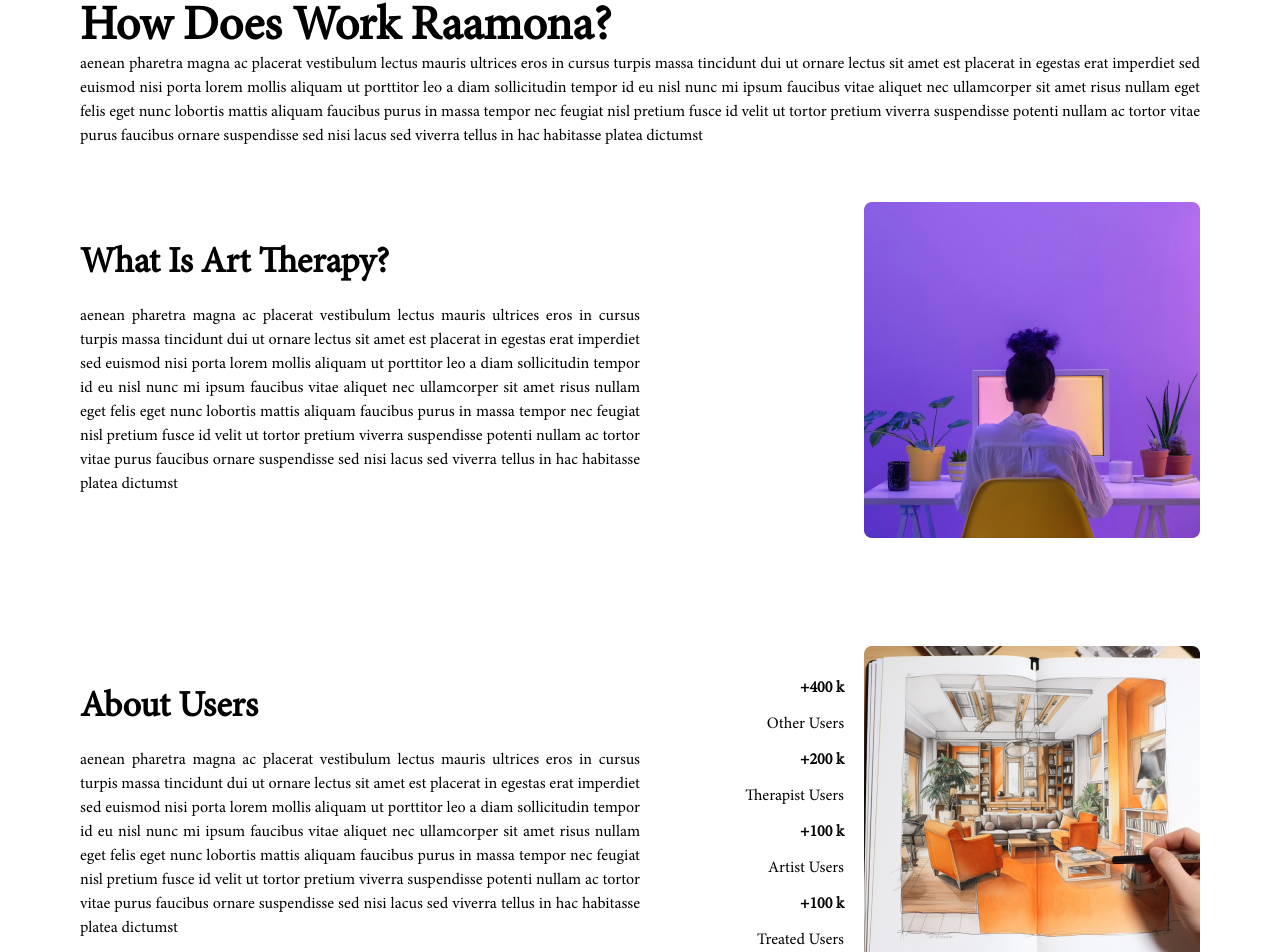
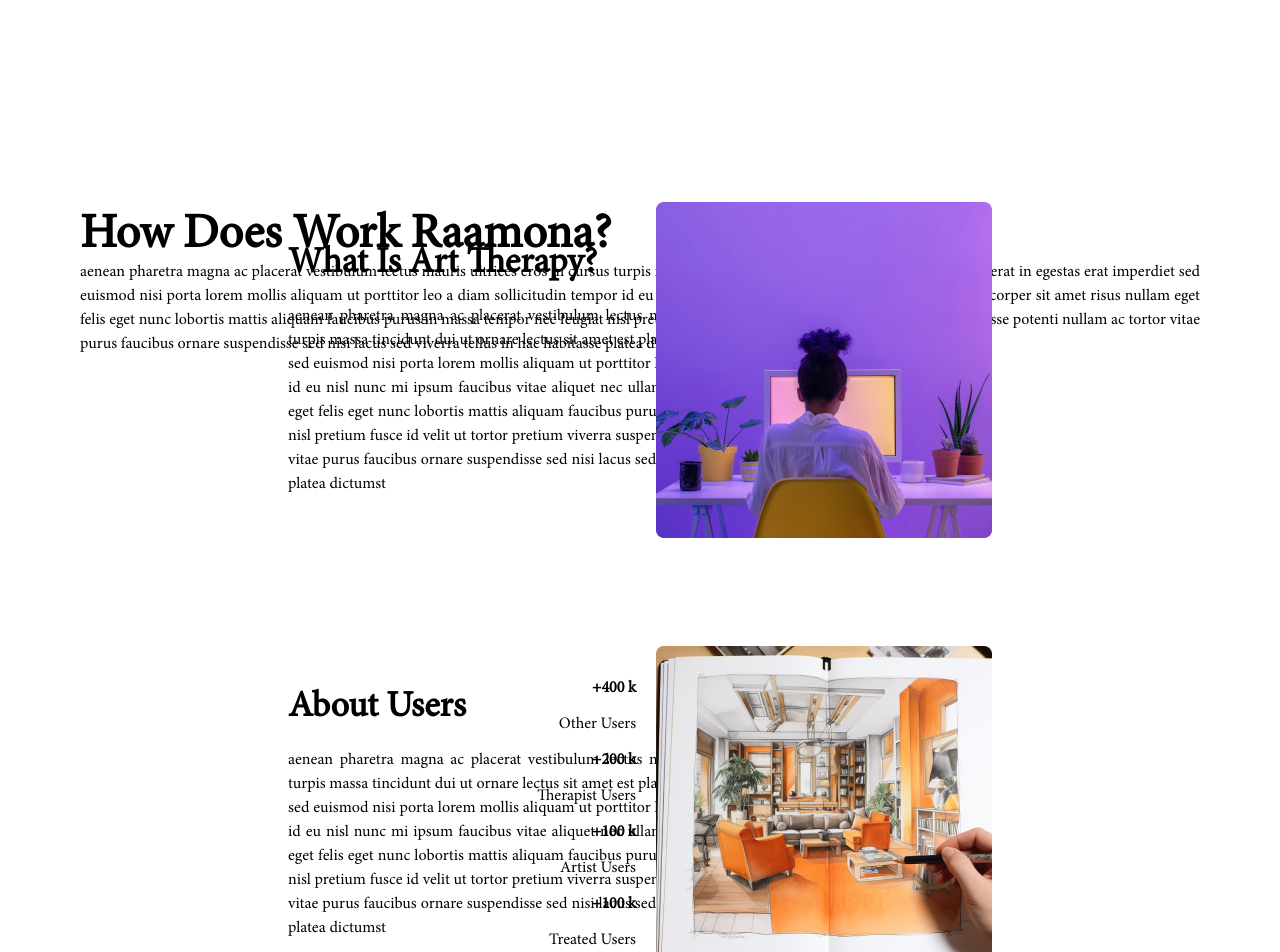
Before and after one commit to zahra-hsb/raamona-parallax, a Next.js app: page / in a window 1280 px wide. Shown: the part 1890-2842 px from the top of the page. Built offline with nearby package versions, Linux system fonts and the light colour scheme; a web font is replaced by a local one.

Commit message:
footer bg added and some animation added to raamona info on scroll event

```diff
--- a/src/components/homeComponents/Footer/index.jsx
+++ b/src/components/homeComponents/Footer/index.jsx
@@ -23,12 +23,12 @@ const Footer = ({ isShow }) => {
             <footer className="w-full py-10 px-20">
                 {isShow &&
                     <>
-                        <section className="w-full rounded-2xl bg-amber-50 px-28 flex flex-col pt-20">
+                        <section className="w-full bg-footer h-full rounded-2xl bg-amber-50 px-28 flex flex-col pt-72 bg-cover">
                             <form className="w-full">
                                 <div className="w-full flex relative">
                                     <input type="text" className=" w-full p-3 rounded-md border backdrop-blur-3xl" placeholder="Enter Your Email..." />
                                     <Button
-                                        children={
+                                        text={
                                             <>
                                                 Join Us
                                                 <Image src={Join} alt="join raamona" />
--- a/src/components/homeComponents/InfoSection/index.jsx
+++ b/src/components/homeComponents/InfoSection/index.jsx
@@ -1,20 +1,20 @@
 import Image from "next/image"
 
-const InfoSection = ({ title, details, pic, usersDetail }) => {
+const InfoSection = ({ title, details, pic, usersDetail, style, imageMotion }) => {
     return (
         <>
-            <div className="w-full flex justify-between items-center py-10">
+            <div className={`w-full flex justify-between items-center py-10 ${style}`}>
                 <div className="w-1/2 flex flex-col gap-5 py-14">
                     <h3 className="text-4xl">{title}</h3>
                     <p className="text-justify">
                         {details}
                     </p>
                 </div>
-                <div className="flex gap-5 justify-end items-center">
-                    <div className="flex flex-col gap-3">
+                <div className={`flex gap-5 justify-end items-center ${imageMotion}`}>
+                    <div className={`flex flex-col gap-3 ${imageMotion}`}>
                         {usersDetail}
                     </div>
-                    <Image src={pic} alt="raamona info" />
+                    <Image src={pic} alt="raamona info" className={`${imageMotion}`} />
                 </div>
             </div>
         </>
--- a/src/components/homeComponents/RaamonaInfo/index.jsx
+++ b/src/components/homeComponents/RaamonaInfo/index.jsx
@@ -1,20 +1,46 @@
 import InfoSection from "../InfoSection"
 import infoPic1 from '../../../../public/images/info/1.png'
 import infoPic2 from '../../../../public/images/info/2.png'
+import { useEffect, useState } from "react"
 
 const RaamonaInfo = () => {
+
+    const [show, setShow] = useState(false)
+
+    function handleScroll(e) {
+
+        if (window.scrollY > 1200) {
+            setShow(true)
+        } else {
+            setShow(false)
+        }
+    }
+    useEffect(() => {
+        window.addEventListener('scroll', handleScroll)
+
+        return () => window.removeEventListener('scroll', handleScroll);
+    }, [])
     return (
         <>
-            <section className="py-8 px-20">
-                <div>
+            <section className="py-8 px-20 overflow-hidden">
+                {scroll} {show}
+                <div className={`${show ? `translate-y-0` : `translate-y-52`} transition-all duration-1000`}>
                     <h3 className="text-5xl font-extrabold`">How Does Work Raamona?</h3>
                     <p className="text-justify">
                         aenean pharetra magna ac placerat vestibulum lectus mauris ultrices eros in cursus turpis massa tincidunt dui ut ornare lectus sit amet est placerat in egestas erat imperdiet sed euismod nisi porta lorem mollis aliquam ut porttitor leo a diam sollicitudin tempor id eu nisl nunc mi ipsum faucibus vitae aliquet nec ullamcorper sit amet risus nullam eget felis eget nunc lobortis mattis aliquam faucibus purus in massa tempor nec feugiat nisl pretium fusce id velit ut tortor pretium viverra suspendisse potenti nullam ac tortor vitae purus faucibus ornare suspendisse sed nisi lacus sed viverra tellus in hac habitasse platea dictumst
                     </p>
                 </div>
-                <InfoSection title={'What Is Art Therapy?'} details={'aenean pharetra magna ac placerat vestibulum lectus mauris ultrices eros in cursus turpis massa tincidunt dui ut ornare lectus sit amet est placerat in egestas erat imperdiet sed euismod nisi porta lorem mollis aliquam ut porttitor leo a diam sollicitudin tempor id eu nisl nunc mi ipsum faucibus vitae aliquet nec ullamcorper sit amet risus nullam eget felis eget nunc lobortis mattis aliquam faucibus purus in massa tempor nec feugiat nisl pretium fusce id velit ut tortor pretium viverra suspendisse potenti nullam ac tortor vitae purus faucibus ornare suspendisse sed nisi lacus sed viverra tellus in hac habitasse platea dictumst'} pic={infoPic1} />
+                <InfoSection
+                    imageMotion={`${show ? 'translate-x-0' : '-translate-x-52'} transition-all duration-1000`}
+                    style={`${show ? 'translate-x-0' : 'translate-x-52'} transition-all duration-1000`}
+                    title={'What Is Art Therapy?'}
+                    details={'aenean pharetra magna ac placerat vestibulum lectus mauris ultrices eros in cursus turpis massa tincidunt dui ut ornare lectus sit amet est placerat in egestas erat imperdiet sed euismod nisi porta lorem mollis aliquam ut porttitor leo a diam sollicitudin tempor id eu nisl nunc mi ipsum faucibus vitae aliquet nec ullamcorper sit amet risus nullam eget felis eget nunc lobortis mattis aliquam faucibus purus in massa tempor nec feugiat nisl pretium fusce id velit ut tortor pretium viverra suspendisse potenti nullam ac tortor vitae purus faucibus ornare suspendisse sed nisi lacus sed viverra tellus in hac habitasse platea dictumst'} pic={infoPic1} />
 
-                <InfoSection title={'About Users'} details={'aenean pharetra magna ac placerat vestibulum lectus mauris ultrices eros in cursus turpis massa tincidunt dui ut ornare lectus sit amet est placerat in egestas erat imperdiet sed euismod nisi porta lorem mollis aliquam ut porttitor leo a diam sollicitudin tempor id eu nisl nunc mi ipsum faucibus vitae aliquet nec ullamcorper sit amet risus nullam eget felis eget nunc lobortis mattis aliquam faucibus purus in massa tempor nec feugiat nisl pretium fusce id velit ut tortor pretium viverra suspendisse potenti nullam ac tortor vitae purus faucibus ornare suspendisse sed nisi lacus sed viverra tellus in hac habitasse platea dictumst'} pic={infoPic2} usersDetail={<>
+                <InfoSection
+                    imageMotion={`${show ? 'translate-x-0 translate-y-0' : '!-translate-x-52'} transition-all duration-1000`}
+                    style={`${show ? 'translate-x-0 translate-y-0' : 'translate-x-52'} transition-all duration-1000`}
+                    title={'About Users'}
+                    details={'aenean pharetra magna ac placerat vestibulum lectus mauris ultrices eros in cursus turpis massa tincidunt dui ut ornare lectus sit amet est placerat in egestas erat imperdiet sed euismod nisi porta lorem mollis aliquam ut porttitor leo a diam sollicitudin tempor id eu nisl nunc mi ipsum faucibus vitae aliquet nec ullamcorper sit amet risus nullam eget felis eget nunc lobortis mattis aliquam faucibus purus in massa tempor nec feugiat nisl pretium fusce id velit ut tortor pretium viverra suspendisse potenti nullam ac tortor vitae purus faucibus ornare suspendisse sed nisi lacus sed viverra tellus in hac habitasse platea dictumst'} pic={infoPic2} usersDetail={<>
                         <h5 className="text-end">+400 k</h5>
                         <h6 className="text-end">Other Users</h6>
                         <h5 className="text-end">+200 k</h5>
--- a/src/components/homeComponents/Tabs/index.jsx
+++ b/src/components/homeComponents/Tabs/index.jsx
@@ -75,7 +75,7 @@ const Tabs = () => {
                 </div> */}
                 <div className="w-full flex gap-5 py-5 overflow-hidden">
                     <div ref={scrollRef} className=" w-screen flex animate-infinite-reverse-scroll gap-5 h-full flex-nowrap items-center justify-center">
-                        {pics1Array.div.map((item, index) => (
+                        {!isLoad && pics1Array.div.map((item, index) => (
                             <>
                                 <PictureContainer key={index} item={item} />
                             </>
@@ -84,7 +84,7 @@ const Tabs = () => {
                 </div>
                 <div className="w-full flex gap-5 py-5 overflow-hidden">
                     <div ref={scrollRef} className=" w-screen flex animate-infinite-scroll gap-5 h-full flex-nowrap items-center justify-center">
-                        {pics1Array.div1.map((item, index) => (
+                        {!isLoad && pics1Array.div1.map((item, index) => (
                             <>
                                 <PictureContainer key={index} item={item} />
                             </>
@@ -93,7 +93,7 @@ const Tabs = () => {
                 </div>
                 <div className="w-full flex gap-5 py-5 overflow-hidden">
                     <div ref={scrollRef} className=" w-screen flex animate-infinite-reverse-scroll gap-5 h-full flex-nowrap items-center justify-center">
-                        {pics1Array.div1.map((item, index) => (
+                        {!isLoad && pics1Array.div1.map((item, index) => (
                             <>
                                 <PictureContainer key={index} item={item} />
                             </>
--- a/tailwind.config.js
+++ b/tailwind.config.js
@@ -12,6 +12,7 @@ module.exports = {
         'slide2': 'url(/images/blog/State=Page-2.png)',
         'slide3': 'url(/images/blog/State=Page-3.png)',
         'about': 'url(/images/about/Frame126.png)',
+        'footer': 'url(/images/footer/FooterImage.png)'
       },
       colors: {
         'orange': '#FD9341',
```
Also changed, not shown: public/images/footer/FooterImage.png. Lines whose indentation alone changed are shown as unchanged.
